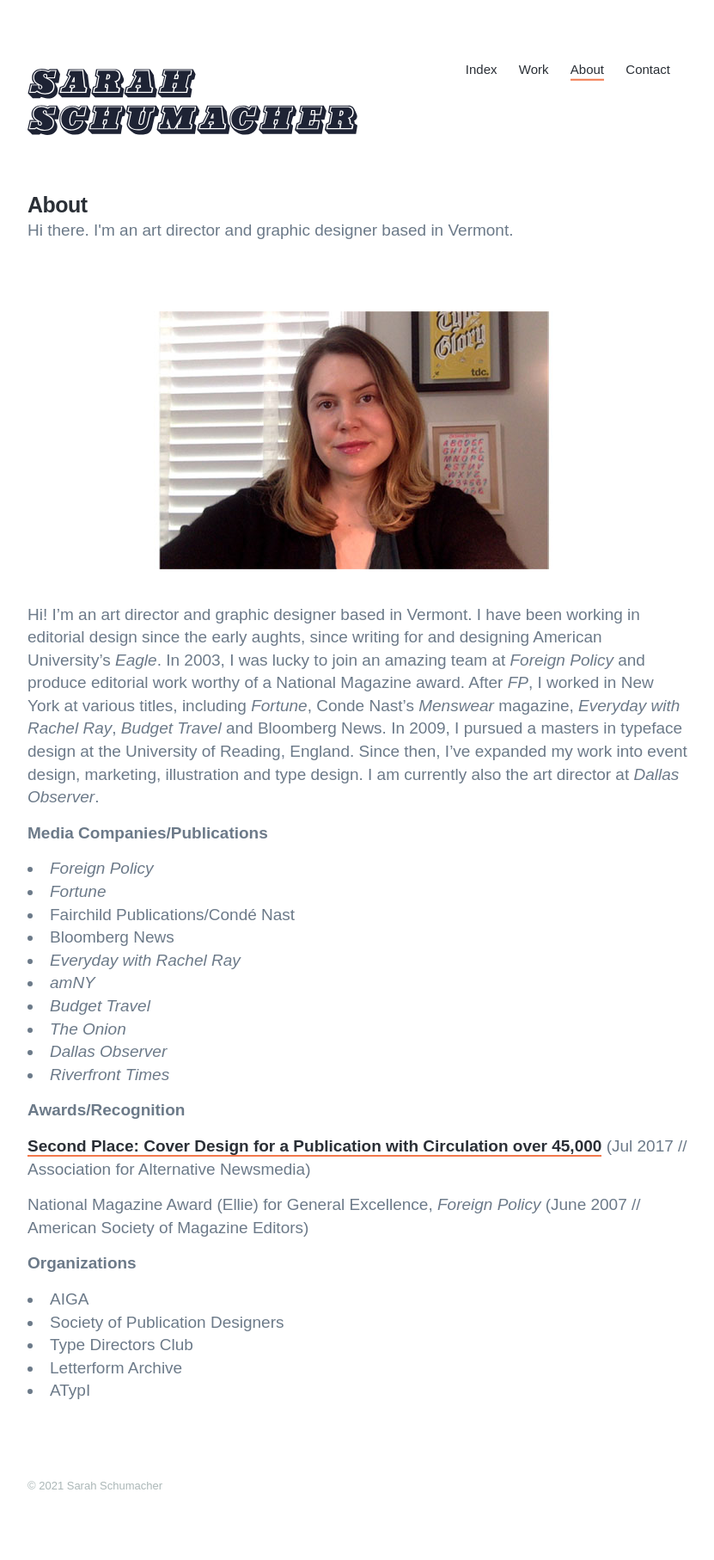
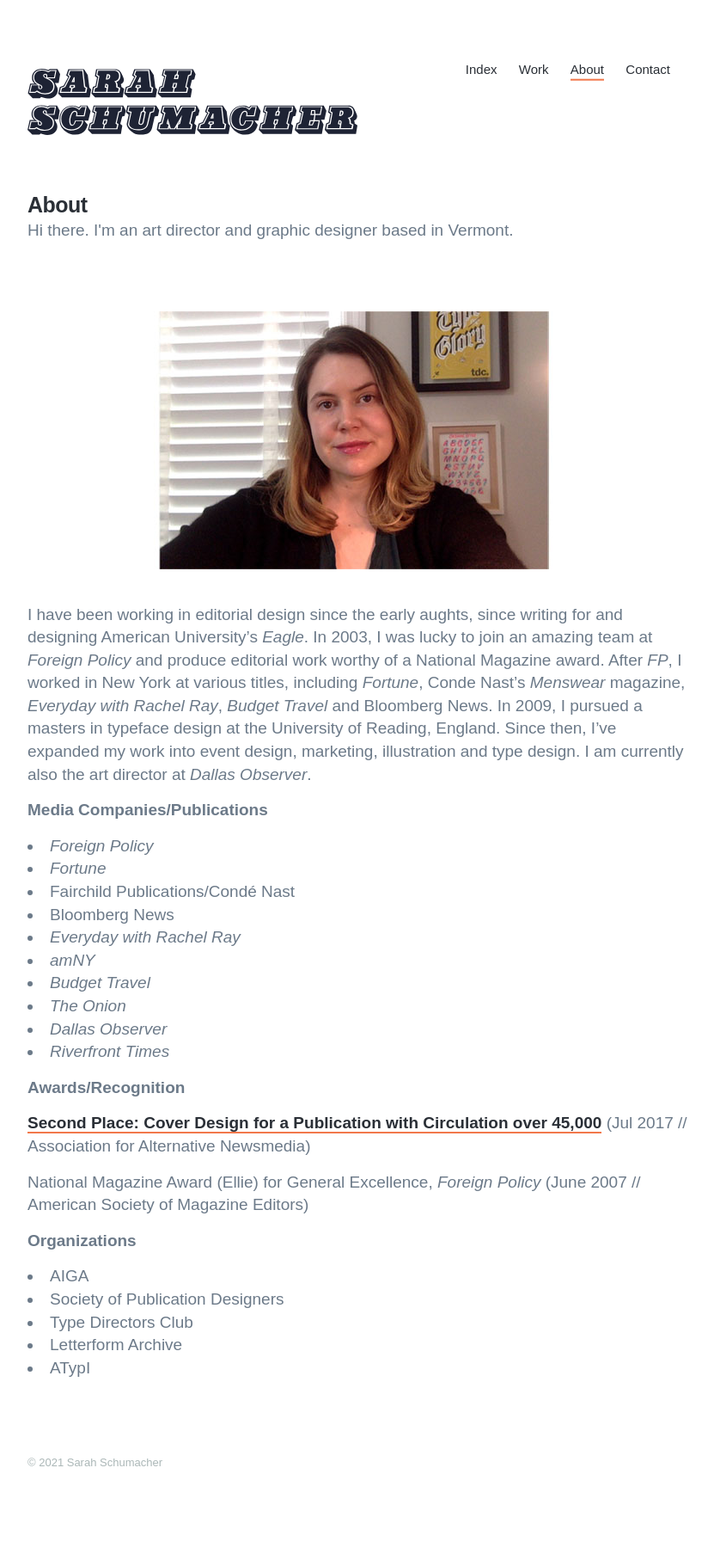
Before and after one commit to snsnsns/snsnsns.github.io, a Jekyll site: the page built from _pages/about.md, in a window 1280 px wide. Shown: the whole page at 86% size, without its empty margins (224-1055 px from the left). Built offline with Jekyll 4.4.1, drawn with Linux system fonts in a browser that asks for light colours; nearby versions of some CDN libraries; some web fonts are replaced; after the commit the page ends 1787 px from its top, so only the background shows below that.

Commit message:
Add files via upload

```diff
--- a/_pages/about.md
+++ b/_pages/about.md
@@ -6,7 +6,7 @@
 
 ![](/images/blogimages/About/schumacherheadshot.jpg)
 
-Hi! I'm an art director and graphic designer based in Vermont. I have been working in editorial design since the early aughts, since writing for and designing American University's *Eagle*. In 2003, I was lucky to join an amazing team at *Foreign Policy* and produce editorial work worthy of a National Magazine award. After *FP*, I worked in New York at various titles, including *Fortune*, Conde Nast's *Menswear* magazine, *Everyday with Rachel Ray*, *Budget Travel* and Bloomberg News. In 2009, I pursued a masters in typeface design at the University of Reading, England. Since then, I've expanded my work into event design, marketing, illustration and type design. I am currently also the art director at *Dallas Observer*.
+I have been working in editorial design since the early aughts, since writing for and designing American University's *Eagle*. In 2003, I was lucky to join an amazing team at *Foreign Policy* and produce editorial work worthy of a National Magazine award. After *FP*, I worked in New York at various titles, including *Fortune*, Conde Nast's *Menswear* magazine, *Everyday with Rachel Ray*, *Budget Travel* and Bloomberg News. In 2009, I pursued a masters in typeface design at the University of Reading, England. Since then, I've expanded my work into event design, marketing, illustration and type design. I am currently also the art director at *Dallas Observer*.
 
 __Media Companies/Publications__
 + *Foreign Policy*
```
